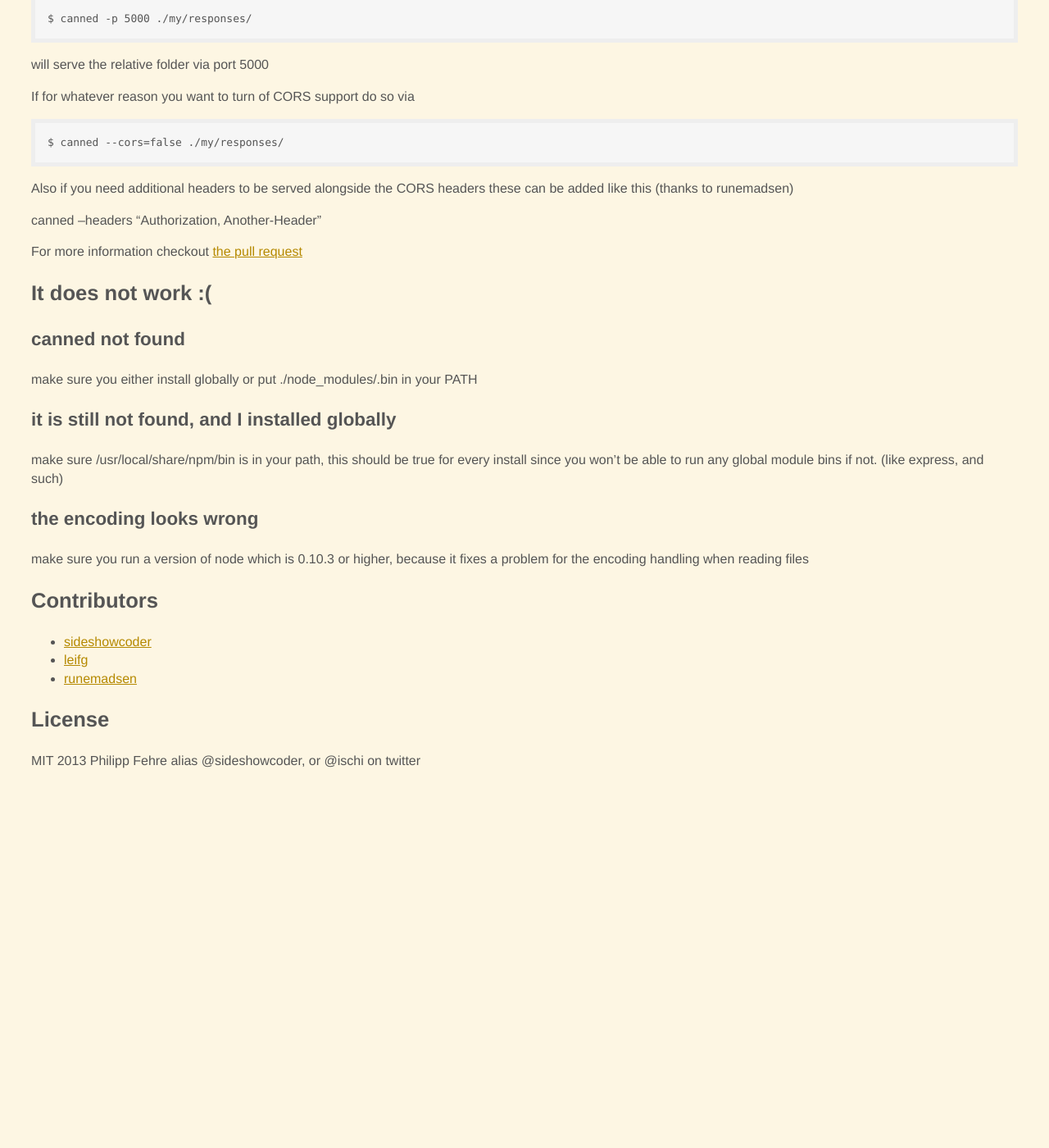
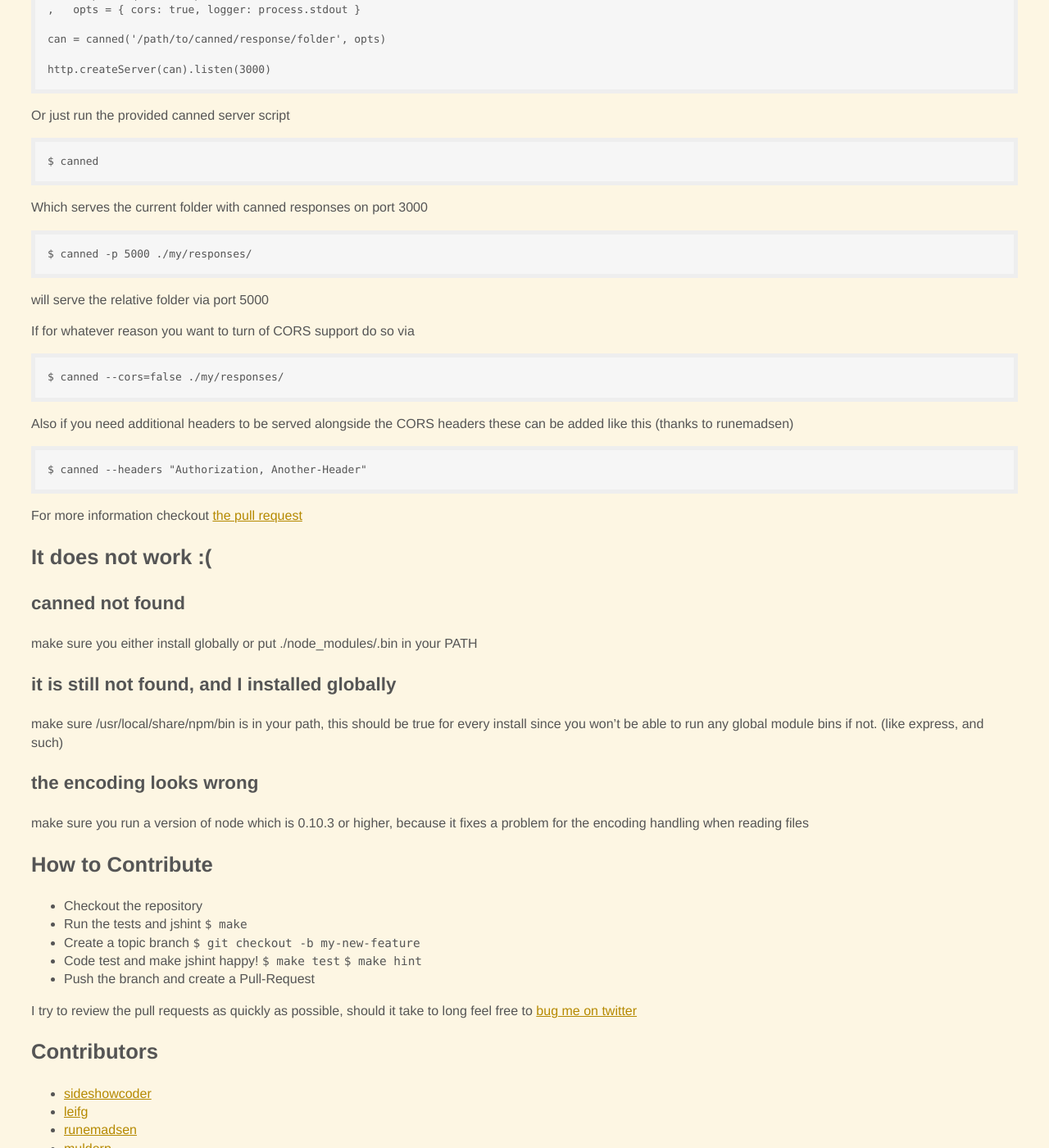
Before and after one commit to sideshowcoder/canned, a Jekyll site: the page built from index.md, in a window 1280 px wide and 1400 px high, scrolled down 2745 px. Shown: the whole window at 82% size. Built offline with Jekyll 4.4.1, drawn with Linux system fonts in a browser that asks for light colours; Markdown is read by kramdown in place of the engine named in the settings; before the commit the page ends 3723 px from its top, so only the background shows below that.

Commit message:
updated docs

````diff
--- a/index.md
+++ b/index.md
@@ -1,11 +1,11 @@
 ---
 layout: index
 ---
-
 Canned fake API server
 ======================
 
-[![Build Status](https://travis-ci.org/sideshowcoder/canned.png?branch=master)](https://travis-ci.org/sideshowcoder/canned)
+[![Build Status](https://travis-ci.org/sideshowcoder/canned.png?branch=master)](https://travis-ci.org/sideshowcoder/canned) [![Code Climate](https://codeclimate.com/github/sideshowcoder/canned.png)](https://codeclimate.com/github/sideshowcoder/canned) [![Bitdeli Badge](https://d2weczhvl823v0.cloudfront.net/sideshowcoder/canned/trend.png)](https://bitdeli.com/free "Bitdeli Badge")
+
 
 View the docs on [Docs](http://sideshowcoder.github.io/canned)
 
@@ -133,7 +133,7 @@
 Also if you need additional headers to be served alongside the CORS headers
 these can be added like this (thanks to runemadsen)
 
-canned --headers "Authorization, Another-Header"
+    $ canned --headers "Authorization, Another-Header"
 
 For more information checkout [the pull request](https://github.com/sideshowcoder/canned/pull/9)
 
@@ -153,11 +153,27 @@
 make sure you run a version of node which is 0.10.3 or higher, because it fixes
 a problem for the encoding handling when reading files
 
+How to Contribute
+-----------------
+* Checkout the repository
+* Run the tests and jshint
+    ```$ make```
+* Create a topic branch
+    ```$ git checkout -b my-new-feature```
+* Code test and make jshint happy!
+    ```$ make test```
+    ```$ make hint```
+* Push the branch and create a Pull-Request
+
+I try to review the pull requests as quickly as possible, should it take to long
+feel free to [bug me on twitter](https://twitter.com/ischi)
+
 Contributors
 ------------
 * [sideshowcoder](https://github.com/sideshowcoder)
 * [leifg](https://github.com/leifg)
 * [runemadsen](https://github.com/runemadsen)
+* [mulderp](https://github.com/mulderp)
 
 License
 -------
````
